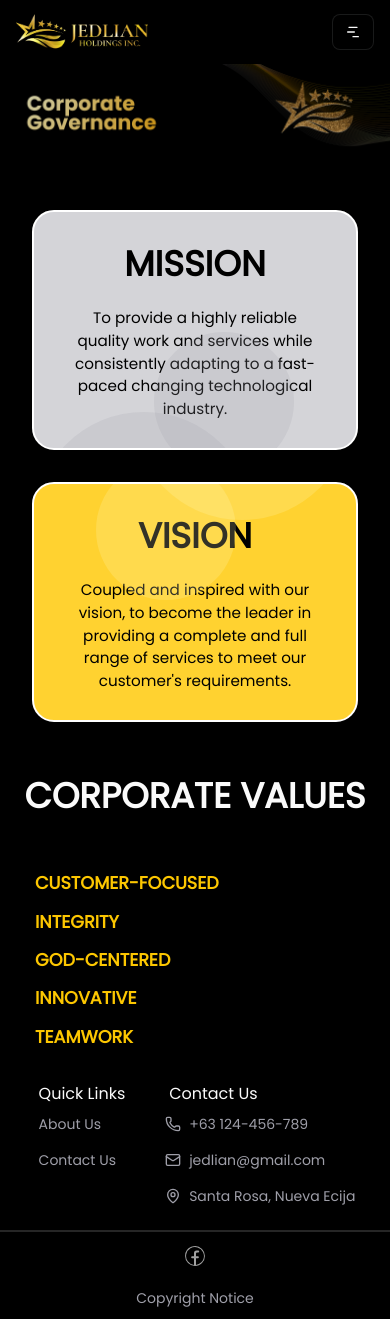
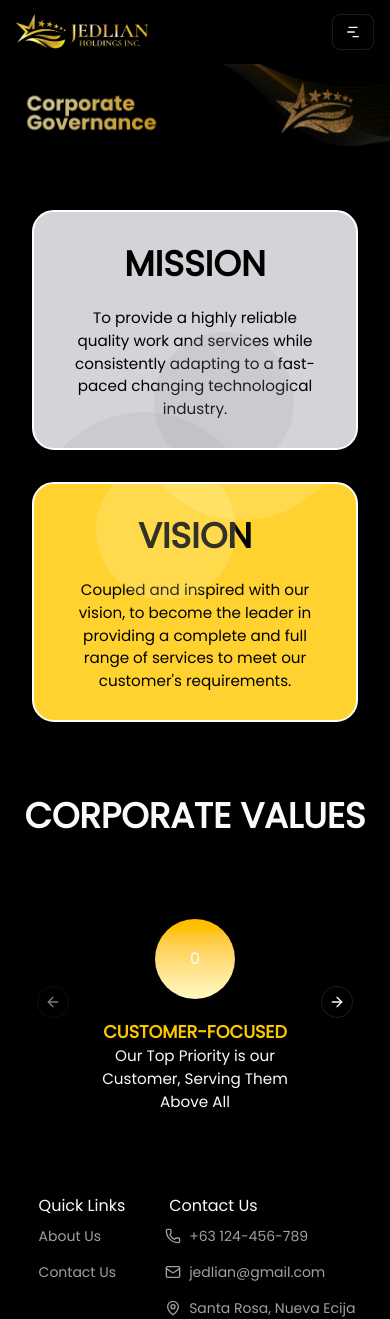
Before and after one commit to M1chael30/jedlian, a Next.js app: page /corporate-governance in a window 390 px wide. Shown: the top 1319 px of the page. Built offline with nearby package versions, Linux system fonts and the light colour scheme.

Commit message:
adjusted the responsiveness of corporate values

```diff
--- a/app/corporate-governance/page.js
+++ b/app/corporate-governance/page.js
@@ -4,6 +4,7 @@ import CodeOfConduct from "@/components/components-code-of-conduct/code-of-condu
 import CorporateGovernanceHeader from "@/components/corporate-governance-header";
 import bannerCorporateGovernance from "@/public/images/banners/bannerCorporateGovernance.png";
 import Image from "next/image";
+import CorporateValuesMobile from "@/components/components-corporate-values-section/corporate-values-mobile";
 
 export default function CorporateGovernance() {
  return (
@@ -15,11 +16,12 @@ export default function CorporateGovernance() {
    />
    <MissionVision />
    <div className="flex items-center md:justify-center">
-    <h1 className="text-title font-extrabold">
+    <h1 className="text-title font-extrabold mt-5">
      CORPORATE VALUES
     </h1>
    </div>
    <CorporateValues />
+   <CorporateValuesMobile/>
    {/* <CodeOfConduct /> */}
   </div>
  );
--- a/components/components-corporate-values-section/corporate-values-button.jsx
+++ b/components/components-corporate-values-section/corporate-values-button.jsx
@@ -4,6 +4,7 @@ export default function CorporateValuesButton({ children, onClick, customClassNa
   return (
     <button
       className={` rounded-full
+                    w-20 h-20
                     md:w-30 md:h-30
                     flex justify-center items-center
                     hover:bg-yellow-400 duration-500
--- /dev/null
+++ b/components/components-corporate-values-section/corporate-values-mobile.jsx
@@ -0,0 +1,47 @@
+"use client";
+
+import { useEffect, useRef, useState } from "react";
+import CorporateValuesButton from "./corporate-values-button";
+import { corporateValuesButtonsData } from "@/lib/corporateGovernanceData";
+import CorporateValuesContent from "./corporate-values-content";
+import Autoplay from "embla-carousel-autoplay";
+
+import {
+  Carousel,
+  CarouselContent,
+  CarouselItem,
+  CarouselNext,
+  CarouselPrevious,
+} from "@/components/ui/carousel";
+import CorporateValuestitle from "./corporate-values-title";
+
+export default function CorporateValuesMobile() {
+  return (
+    <section className="visible md:hidden my-10">
+      <Carousel className="w-55 h-60 visible md:hidden">
+        <CarouselContent>
+          {corporateValuesButtonsData.map((item, index) => (
+            <CarouselItem key={index} className="">
+              <div className=" flex flex-col items-center justify-center gap-5 h-70">
+                <CorporateValuesButton
+                  key={index}
+                  customClassName={
+                    "bg-gradient-to-b from-amber-400 to-yellow-100"
+                  }
+                >
+                  {item.id}
+                </CorporateValuesButton>
+                <div className="text-center">
+                  <CorporateValuestitle customClassName={`font-bold text-yellow-400`}>{item.title}</CorporateValuestitle>
+                  <p className="text-description h-20">{item.description}</p>
+                </div>
+              </div>
+            </CarouselItem>
+          ))}
+        </CarouselContent>
+        <CarouselPrevious />
+        <CarouselNext />
+      </Carousel>
+    </section>
+  );
+}
--- a/components/components-corporate-values-section/corporate-values.jsx
+++ b/components/components-corporate-values-section/corporate-values.jsx
@@ -4,6 +4,8 @@ import { useEffect, useRef, useState } from "react";
 import CorporateValuesButton from "./corporate-values-button";
 import { corporateValuesButtonsData } from "@/lib/corporateGovernanceData";
 import CorporateValuesContent from "./corporate-values-content";
+
+
 
 export default function CorporateValues() {
  const [active, setActive] = useState(0);
@@ -24,7 +26,7 @@ export default function CorporateValues() {
  }, []);
 
  return (
-  <section className="flex flex-col mt-12">
+  <section className="hidden flex-col mt-12 md:flex">
    <div
     ref={containerRef}
     className="flex flex-col md:flex-row md:h-100 items-center lg:h-auto md:w-200 lg:w-250"
--- a/lib/corporateGovernanceData.js
+++ b/lib/corporateGovernanceData.js
@@ -34,7 +34,7 @@ const corporateValuesButtonsData = [
   id: 4,
   title: "Teamwork",
   description:
-   "We build a team of customer-oriented Staff who work in synergy to provide the best quality service",
+   "Work in synergy to provide the best quality service",
   img: jedlianGasolineLogo,
   alt: "Jedlian Gasoline Logo",
   path: "/",
```
